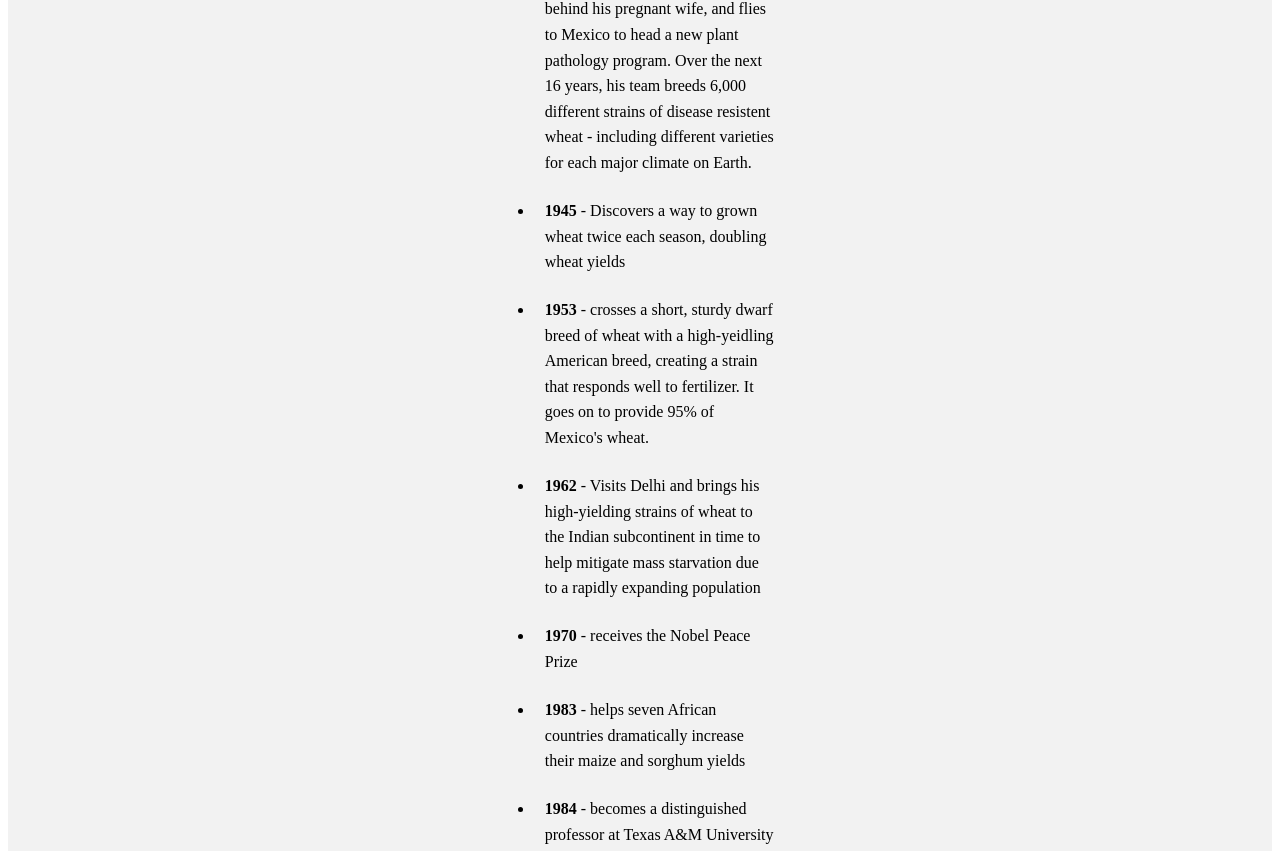
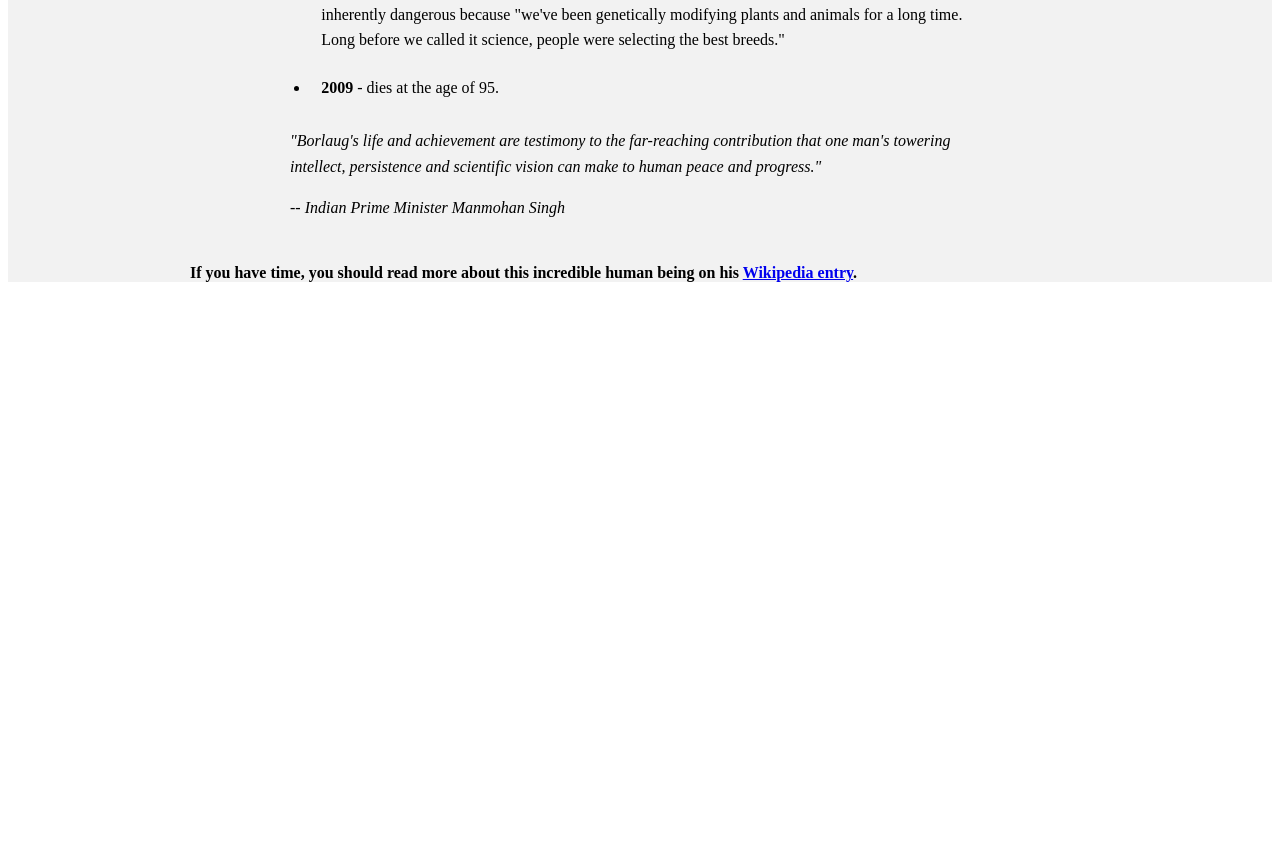
Before and after one commit to YipChiSan/Front-end-Projects, a plain HTML site: page tribute-page/index.html in a window 1280 px wide. Shown: the part 1949-2800 px from the top of the page. After the commit the page ends 2247 px from the top, so only its background shows below. Drawn offline with Linux system fonts and the light colour scheme.

Commit message:
Complete this page

```diff
--- a/tribute-page/index.html
+++ b/tribute-page/index.html
@@ -46,7 +46,7 @@
                     <p>-- Indian Prime Minister Manmohan Singh</p>
                 </div>
 
-                <div id="external link">
+                <div id="external-link">
                     <p>If you have time, you should read more about this incredible human being on his <a href="https://en.wikipedia.org/wiki/Norman_Borlaug">Wikipedia entry</a>.</p>
                 </div>
             </div>
--- a/tribute-page/style.css
+++ b/tribute-page/style.css
@@ -38,16 +38,47 @@
     text-align: center;
     font-weight: bold;
     padding: 1em;
-    font-size: large;
+    font-size: 25px;
 }
 
 ul {
     margin-left: auto;
     margin-right: auto;
-    width: 20%;
+    width: 700px;
 }
 
 li {
     padding: 0.7em;
     line-height: 1.6;
 }
+
+#motto {
+    margin-left: auto;
+    margin-right: auto;
+    width: 700px;
+    font-style: italic;
+    line-height: 1.6;
+}
+
+#external-link {
+    padding-top: 0.7em;
+    margin-left: auto;
+    margin-right: auto;
+    width: 900px;
+    font-weight: bold;
+}
+
+@media screen and (max-width: 950px) {
+    #external-link {
+        width: 95%;
+
+    }
+}
+
+@media screen and (max-width: 750px) {
+    #motto, ul{
+        width: 95%;
+    }
+
+
+}
```
